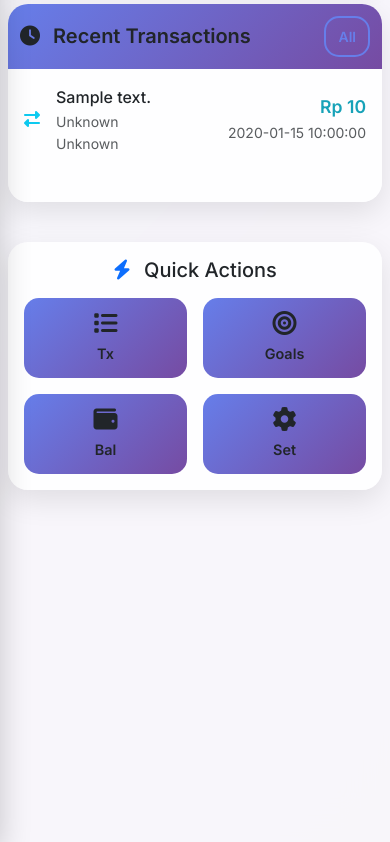
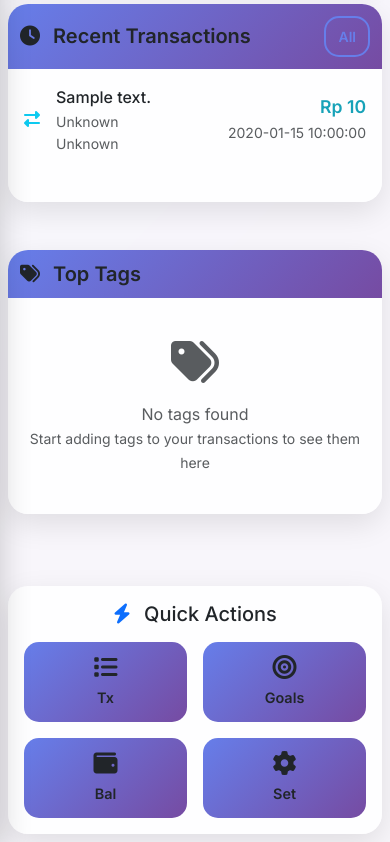
Before and after one commit to gomgomS/ngaturuang, a Flask app: page /dashboard in a window 390 px wide. Shown: the part 1416-2258 px from the top of the page. Run offline with Flask 3, Linux system fonts and the light colour scheme; the visitor is signed in with stand-in values (Sample User, id 1); a database or web service that is not in the repository returns one stand-in record (values such as "Sample title"); some libraries are stand-ins or nearby versions.

Commit message:
checkpoint dashboard with analysis monthly

```diff
--- a/app.py
+++ b/app.py
@@ -198,6 +198,24 @@ def dashboard():
         # Get current month name for display
         current_month_name = current_date.strftime('%B %Y')
 
+        # Process tags data - get all user transactions to count tags
+        all_transactions = tx_repo.get_user_transactions_simple(user_id, limit=1000)  # Get more transactions for better tag analysis
+        tag_counts = {}
+
+        for tx in all_transactions:
+            tags = tx.get("tags", [])
+            if isinstance(tags, list) and tags:
+                for tag in tags:
+                    if tag and tag.strip():  # Skip empty tags
+                        tag = tag.strip().lower()
+                        tag_counts[tag] = tag_counts.get(tag, 0) + 1
+            elif isinstance(tags, str) and tags.strip():
+                tag = tags.strip().lower()
+                tag_counts[tag] = tag_counts.get(tag, 0) + 1
+
+        # Get top 5 most used tags
+        top_tags = sorted(tag_counts.items(), key=lambda x: x[1], reverse=True)[:5]
+
         return render_template("dashboard.html",
                              transactions=transactions,
                              scopes=scopes,
@@ -208,7 +226,8 @@ def dashboard():
                              total_admin_fees=total_admin_fees,
                              balance=balance,
                              total_transactions=total_transactions,
-                             current_month_name=current_month_name)
+                             current_month_name=current_month_name,
+                             top_tags=top_tags)
     except Exception as e:
         print(f"Error in dashboard: {e}")
         # Get current month name for display even in error case
@@ -224,7 +243,8 @@ def dashboard():
                              total_admin_fees=0,
                              balance=0,
                              total_transactions=0,
-                             current_month_name=current_month_name)
+                             current_month_name=current_month_name,
+                             top_tags=[])
 
 @app.route("/api/dashboard-data")
 def api_dashboard_data():
--- a/templates/dashboard.html
+++ b/templates/dashboard.html
@@ -682,6 +682,42 @@
                         </div>
                     </div>
 
+    <!-- Top Tags Section -->
+    <div class="row g-4 mt-4">
+        <div class="col-12">
+            <div class="card content-card">
+                <div class="card-header">
+                    <h5 class="mb-0">
+                        <i class="fas fa-tags me-2"></i>
+                        Top Tags
+                    </h5>
+                </div>
+                <div class="card-body">
+                    {% if top_tags %}
+                        <div class="row g-3">
+                            {% for tag, count in top_tags %}
+                            <div class="col-6 col-md-4 col-lg-2">
+                                <div class="tag-item">
+                                    <div class="tag-badge">
+                                        <span class="tag-name">{{ tag.title() }}</span>
+                                        <span class="tag-count">{{ count }}</span>
+                                    </div>
+                                </div>
+                            </div>
+                            {% endfor %}
+                        </div>
+                    {% else %}
+                        <div class="text-center py-4">
+                            <i class="fas fa-tags fa-3x text-muted mb-3"></i>
+                            <p class="text-muted mb-0">No tags found</p>
+                            <small class="text-muted">Start adding tags to your transactions to see them here</small>
+                        </div>
+                    {% endif %}
+                </div>
+            </div>
+        </div>
+    </div>
+
     <!-- Quick Actions Section -->
     <div class="row g-3 mt-4">
         <div class="col-12">
```
Also changed, not shown: other parts of templates/dashboard.html (+55 -0 lines).
